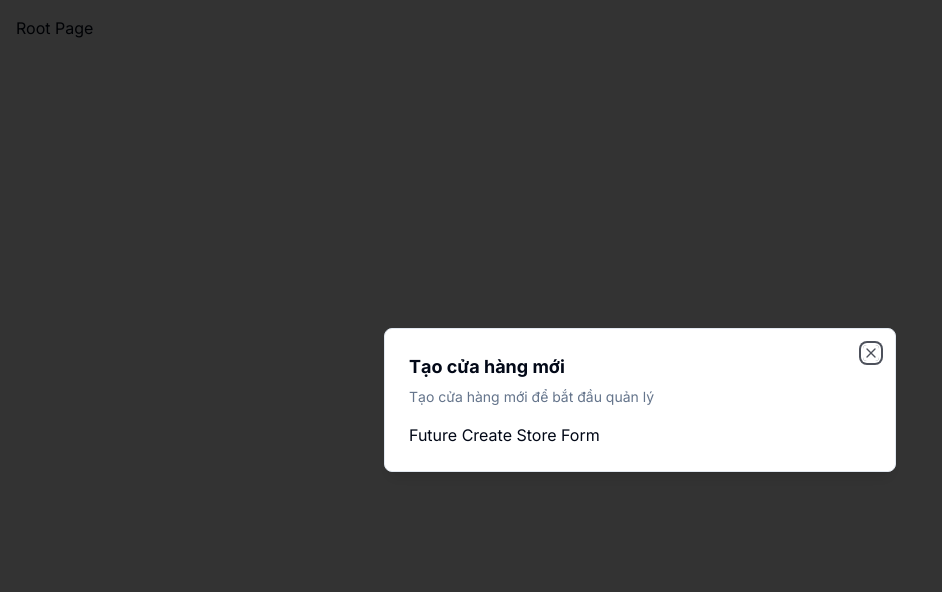
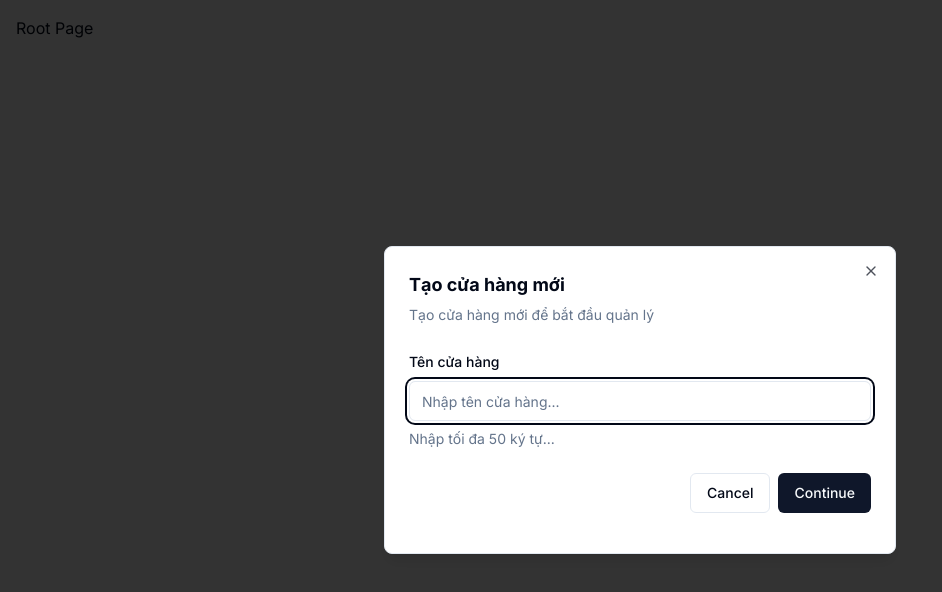
Before and after one commit to thomasdinh2k/simple-ecommerece-site, a Next.js app: page / in a window 1280 px wide. Shown: the top 592 px of the page, without its empty margins (0-942 px from the left). Built offline with nearby package versions, Linux system fonts and the light colour scheme.

Commit message:
Added Form components

```diff
--- a/components/modals/store-modal.tsx
+++ b/components/modals/store-modal.tsx
@@ -1,19 +1,80 @@
 "use client";
-
+import { z } from "zod";
+import { useForm } from "react-hook-form";
+import { zodResolver } from "@hookform/resolvers/zod";
 import { useStoreModal } from "@/hooks/use-store-modal";
 import { Modal } from "@/components/ui/modal";
+import {
+	Form,
+	FormControl,
+	FormDescription,
+	FormField,
+	FormItem,
+	FormLabel,
+    FormMessage,
+} from "@/components/ui/form";
+import { Input } from "@/components/ui/input";
+import { Button } from "@/components/ui/button";
+
+// Create a form Schema
+const formSchema = z.object({
+	name: z.string().min(1).max(50),
+});
 
 export const StoreModal = () => {
 	const storeModal = useStoreModal();
 
+	// 1. Define a Form
+	const form = useForm<z.infer<typeof formSchema>>({
+		resolver: zodResolver(formSchema),
+		defaultValues: {
+			name: "",
+		},
+	});
+
+	// 2. Define a submit handler
+	const onSubmit = async (values: z.infer<typeof formSchema>) => {
+		console.log(values);
+		//TODO : Create Store
+	};
+
 	return (
 		<Modal
-            title= "Tạo cửa hàng mới"
+			title="Tạo cửa hàng mới"
 			description="Tạo cửa hàng mới để bắt đầu quản lý"
 			isOpen={storeModal.isOpen}
-            onClose={storeModal.onClose}
-        >
-            Future Create Store Form
+			onClose={storeModal.onClose}>
+			{/* Create Form */}
+			<div>
+				<div className="space-y-4 py-2 pb-4">
+					<Form {...form}>
+						<form onSubmit={form.handleSubmit(onSubmit)}>
+							<FormField
+								control={form.control}
+								name="name"
+								render={({ field }) => (
+									<FormItem>
+										<FormLabel>Tên cửa hàng</FormLabel>
+										<FormControl>
+											<Input
+												placeholder="Nhập tên cửa hàng..."
+												{...field}></Input>
+										</FormControl>
+										<FormDescription>Nhập tối đa 50 ký tự...</FormDescription>
+                                        <FormMessage/>
+									</FormItem>
+								)}
+							/>
+							<div className="pt-6 space-x-2 flex items-center justify-end w-full">
+								<Button variant="outline" onClick={storeModal.onClose}>
+									Cancel
+								</Button>
+								<Button type="submit">Continue</Button>
+							</div>
+						</form>
+					</Form>
+				</div>
+			</div>
 		</Modal>
-    )
-}
+	);
+};
--- /dev/null
+++ b/components/ui/form.tsx
@@ -0,0 +1,176 @@
+import * as React from "react"
+import * as LabelPrimitive from "@radix-ui/react-label"
+import { Slot } from "@radix-ui/react-slot"
+import {
+  Controller,
+  ControllerProps,
+  FieldPath,
+  FieldValues,
+  FormProvider,
+  useFormContext,
+} from "react-hook-form"
+
+import { cn } from "@/lib/utils"
+import { Label } from "@/components/ui/label"
+
+const Form = FormProvider
+
+type FormFieldContextValue<
+  TFieldValues extends FieldValues = FieldValues,
+  TName extends FieldPath<TFieldValues> = FieldPath<TFieldValues>
+> = {
+  name: TName
+}
+
+const FormFieldContext = React.createContext<FormFieldContextValue>(
+  {} as FormFieldContextValue
+)
+
+const FormField = <
+  TFieldValues extends FieldValues = FieldValues,
+  TName extends FieldPath<TFieldValues> = FieldPath<TFieldValues>
+>({
+  ...props
+}: ControllerProps<TFieldValues, TName>) => {
+  return (
+    <FormFieldContext.Provider value={{ name: props.name }}>
+      <Controller {...props} />
+    </FormFieldContext.Provider>
+  )
+}
+
+const useFormField = () => {
+  const fieldContext = React.useContext(FormFieldContext)
+  const itemContext = React.useContext(FormItemContext)
+  const { getFieldState, formState } = useFormContext()
+
+  const fieldState = getFieldState(fieldContext.name, formState)
+
+  if (!fieldContext) {
+    throw new Error("useFormField should be used within <FormField>")
+  }
+
+  const { id } = itemContext
+
+  return {
+    id,
+    name: fieldContext.name,
+    formItemId: `${id}-form-item`,
+    formDescriptionId: `${id}-form-item-description`,
+    formMessageId: `${id}-form-item-message`,
+    ...fieldState,
+  }
+}
+
+type FormItemContextValue = {
+  id: string
+}
+
+const FormItemContext = React.createContext<FormItemContextValue>(
+  {} as FormItemContextValue
+)
+
+const FormItem = React.forwardRef<
+  HTMLDivElement,
+  React.HTMLAttributes<HTMLDivElement>
+>(({ className, ...props }, ref) => {
+  const id = React.useId()
+
+  return (
+    <FormItemContext.Provider value={{ id }}>
+      <div ref={ref} className={cn("space-y-2", className)} {...props} />
+    </FormItemContext.Provider>
+  )
+})
+FormItem.displayName = "FormItem"
+
+const FormLabel = React.forwardRef<
+  React.ElementRef<typeof LabelPrimitive.Root>,
+  React.ComponentPropsWithoutRef<typeof LabelPrimitive.Root>
+>(({ className, ...props }, ref) => {
+  const { error, formItemId } = useFormField()
+
+  return (
+    <Label
+      ref={ref}
+      className={cn(error && "text-destructive", className)}
+      htmlFor={formItemId}
+      {...props}
+    />
+  )
+})
+FormLabel.displayName = "FormLabel"
+
+const FormControl = React.forwardRef<
+  React.ElementRef<typeof Slot>,
+  React.ComponentPropsWithoutRef<typeof Slot>
+>(({ ...props }, ref) => {
+  const { error, formItemId, formDescriptionId, formMessageId } = useFormField()
+
+  return (
+    <Slot
+      ref={ref}
+      id={formItemId}
+      aria-describedby={
+        !error
+          ? `${formDescriptionId}`
+          : `${formDescriptionId} ${formMessageId}`
+      }
+      aria-invalid={!!error}
+      {...props}
+    />
+  )
+})
+FormControl.displayName = "FormControl"
+
+const FormDescription = React.forwardRef<
+  HTMLParagraphElement,
+  React.HTMLAttributes<HTMLParagraphElement>
+>(({ className, ...props }, ref) => {
+  const { formDescriptionId } = useFormField()
+
+  return (
+    <p
+      ref={ref}
+      id={formDescriptionId}
+      className={cn("text-sm text-muted-foreground", className)}
+      {...props}
+    />
+  )
+})
+FormDescription.displayName = "FormDescription"
+
+const FormMessage = React.forwardRef<
+  HTMLParagraphElement,
+  React.HTMLAttributes<HTMLParagraphElement>
+>(({ className, children, ...props }, ref) => {
+  const { error, formMessageId } = useFormField()
+  const body = error ? String(error?.message) : children
+
+  if (!body) {
+    return null
+  }
+
+  return (
+    <p
+      ref={ref}
+      id={formMessageId}
+      className={cn("text-sm font-medium text-destructive", className)}
+      {...props}
+    >
+      {body}
+    </p>
+  )
+})
+FormMessage.displayName = "FormMessage"
+
+export {
+  useFormField,
+  Form,
+  FormItem,
+  FormLabel,
+  FormControl,
+  FormDescription,
+  FormMessage,
+  FormField,
+}
--- /dev/null
+++ b/components/ui/input.tsx
@@ -0,0 +1,25 @@
+import * as React from "react"
+
+import { cn } from "@/lib/utils"
+
+export interface InputProps
+  extends React.InputHTMLAttributes<HTMLInputElement> {}
+
+const Input = React.forwardRef<HTMLInputElement, InputProps>(
+  ({ className, type, ...props }, ref) => {
+    return (
+      <input
+        type={type}
+        className={cn(
+          "flex h-10 w-full rounded-md border border-input bg-background px-3 py-2 text-sm ring-offset-background file:border-0 file:bg-transparent file:text-sm file:font-medium placeholder:text-muted-foreground focus-visible:outline-none focus-visible:ring-2 focus-visible:ring-ring focus-visible:ring-offset-2 disabled:cursor-not-allowed disabled:opacity-50",
+          className
+        )}
+        ref={ref}
+        {...props}
+      />
+    )
+  }
+)
+Input.displayName = "Input"
+
+export { Input }
--- /dev/null
+++ b/components/ui/label.tsx
@@ -0,0 +1,26 @@
+"use client"
+
+import * as React from "react"
+import * as LabelPrimitive from "@radix-ui/react-label"
+import { cva, type VariantProps } from "class-variance-authority"
+
+import { cn } from "@/lib/utils"
+
+const labelVariants = cva(
+  "text-sm font-medium leading-none peer-disabled:cursor-not-allowed peer-disabled:opacity-70"
+)
+
+const Label = React.forwardRef<
+  React.ElementRef<typeof LabelPrimitive.Root>,
+  React.ComponentPropsWithoutRef<typeof LabelPrimitive.Root> &
+    VariantProps<typeof labelVariants>
+>(({ className, ...props }, ref) => (
+  <LabelPrimitive.Root
+    ref={ref}
+    className={cn(labelVariants(), className)}
+    {...props}
+  />
+))
+Label.displayName = LabelPrimitive.Root.displayName
+
+export { Label }
--- a/package.json
+++ b/package.json
@@ -10,7 +10,9 @@
   },
   "dependencies": {
     "@clerk/nextjs": "^4.29.7",
+    "@hookform/resolvers": "^3.3.4",
     "@radix-ui/react-dialog": "^1.0.5",
+    "@radix-ui/react-label": "^2.0.2",
     "@radix-ui/react-slot": "^1.0.2",
     "class-variance-authority": "^0.7.0",
     "clsx": "^2.1.0",
@@ -18,8 +20,10 @@
     "next": "14.1.0",
     "react": "^18",
     "react-dom": "^18",
+    "react-hook-form": "^7.50.1",
     "tailwind-merge": "^2.2.1",
     "tailwindcss-animate": "^1.0.7",
+    "zod": "^3.22.4",
     "zustand": "^4.5.1"
   },
   "devDependencies": {
```
Also changed, not shown: components/ui/dialog.tsx (+24 -28 lines), 1 other file (tests, documents, lock files or other folders). Lines whose indentation alone changed are shown as unchanged.
